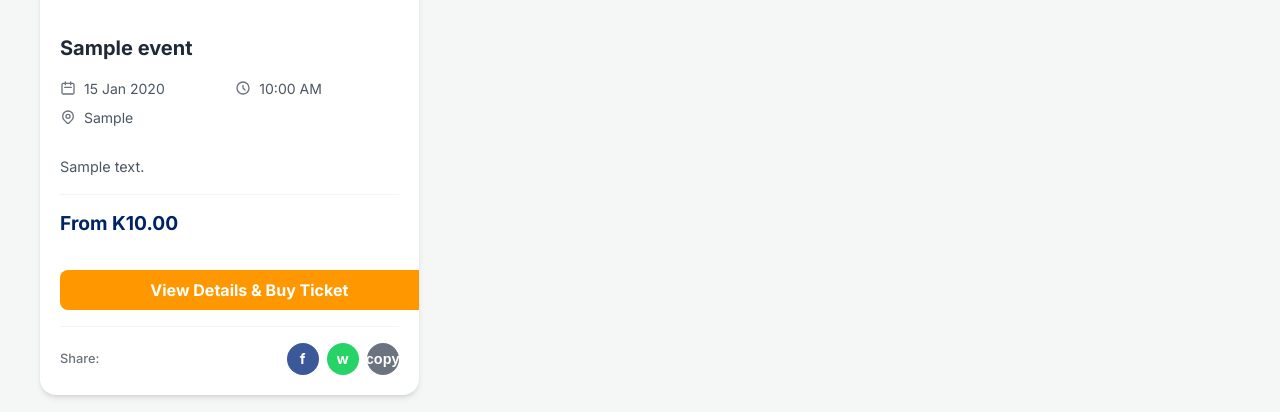
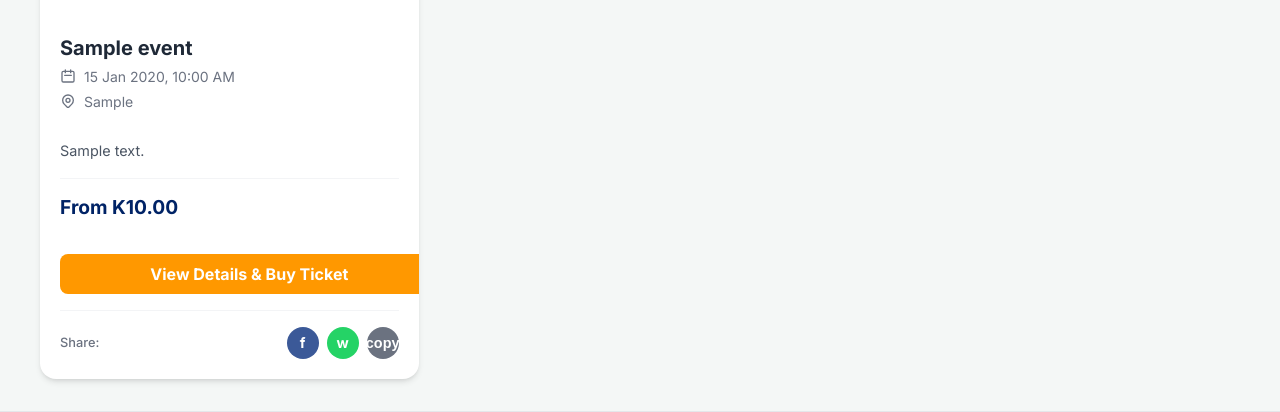
Before and after one commit to Plightin/inwit-tix-app, a Flask app: page / in a window 1280 px wide. Shown: the part 360-772 px from the top of the page. Run offline with Flask 3, Linux system fonts and the light colour scheme; tables that the repository leaves empty hold one stand-in row (values such as "Sample post").

Commit message:
Update index.html

```diff
--- a/templates/index.html
+++ b/templates/index.html
@@ -1,31 +1,6 @@
 {% extends 'layout.html' %}
 {% block title %}Upcoming Events{% endblock %}
 {% block content %}
-
-<!-- NEW: Added a style block to fix the event meta layout -->
-<style>
-    .event-meta {
-        display: grid;
-        grid-template-columns: repeat(2, 1fr);
-        gap: 0.75rem;
-        margin-top: 0.75rem;
-        margin-bottom: 1rem;
-    }
-    .meta-item {
-        display: flex;
-        align-items: center;
-        gap: 0.5rem;
-        font-size: 0.875rem;
-        color: #4b5563; /* text-gray-600 */
-    }
-    .meta-icon {
-        width: 1rem;  /* 16px */
-        height: 1rem; /* 16px */
-        flex-shrink: 0;
-        color: #6b7280; /* text-gray-500 */
-    }
-</style>
-
     <h1 style="font-size: 2.5rem; font-weight: 800; color: #1f2937; margin-bottom: 2rem; text-align: center;">Upcoming Events</h1>
     <div class="event-grid">
         {% for event in events %}
@@ -36,17 +11,12 @@
                 <div class="card-content">
                     <h2 class="card-title">{{ event.name }}</h2>
 
-                    <!-- This block now has the correct styling applied from the style tag above -->
                     <div class="event-meta">
                         <div class="meta-item">
                             <svg xmlns="http://www.w3.org/2000/svg" class="meta-icon" fill="none" viewBox="0 0 24 24" stroke="currentColor"><path stroke-linecap="round" stroke-linejoin="round" stroke-width="2" d="M8 7V3m8 4V3m-9 8h10M5 21h14a2 2 0 002-2V7a2 2 0 00-2-2H5a2 2 0 00-2 2v12a2 2 0 002 2z" /></svg>
-                            <span>{{ event.event_datetime.strftime('%d %b %Y') }}</span>
+                            <span>{{ event.event_datetime.strftime('%d %b %Y, %I:%M %p') }}</span>
                         </div>
                         <div class="meta-item">
-                            <svg xmlns="http://www.w3.org/2000/svg" class="meta-icon" fill="none" viewBox="0 0 24 24" stroke="currentColor"><path stroke-linecap="round" stroke-linejoin="round" stroke-width="2" d="M12 8v4l3 3m6-3a9 9 0 11-18 0 9 9 0 0118 0z" /></svg>
-                            <span>{{ event.event_datetime.strftime('%I:%M %p') }}</span>
-                        </div>
-                        <div class="meta-item" style="grid-column: span 2;">
                              <svg xmlns="http://www.w3.org/2000/svg" class="meta-icon" fill="none" viewBox="0 0 24 24" stroke="currentColor"><path stroke-linecap="round" stroke-linejoin="round" stroke-width="2" d="M17.657 16.657L13.414 20.9a1.998 1.998 0 01-2.827 0l-4.244-4.243a8 8 0 1111.314 0z" /><path stroke-linecap="round" stroke-linejoin="round" stroke-width="2" d="M15 11a3 3 0 11-6 0 3 3 0 016 0z" /></svg>
                             <span>{{ event.venue }}</span>
                         </div>
```
